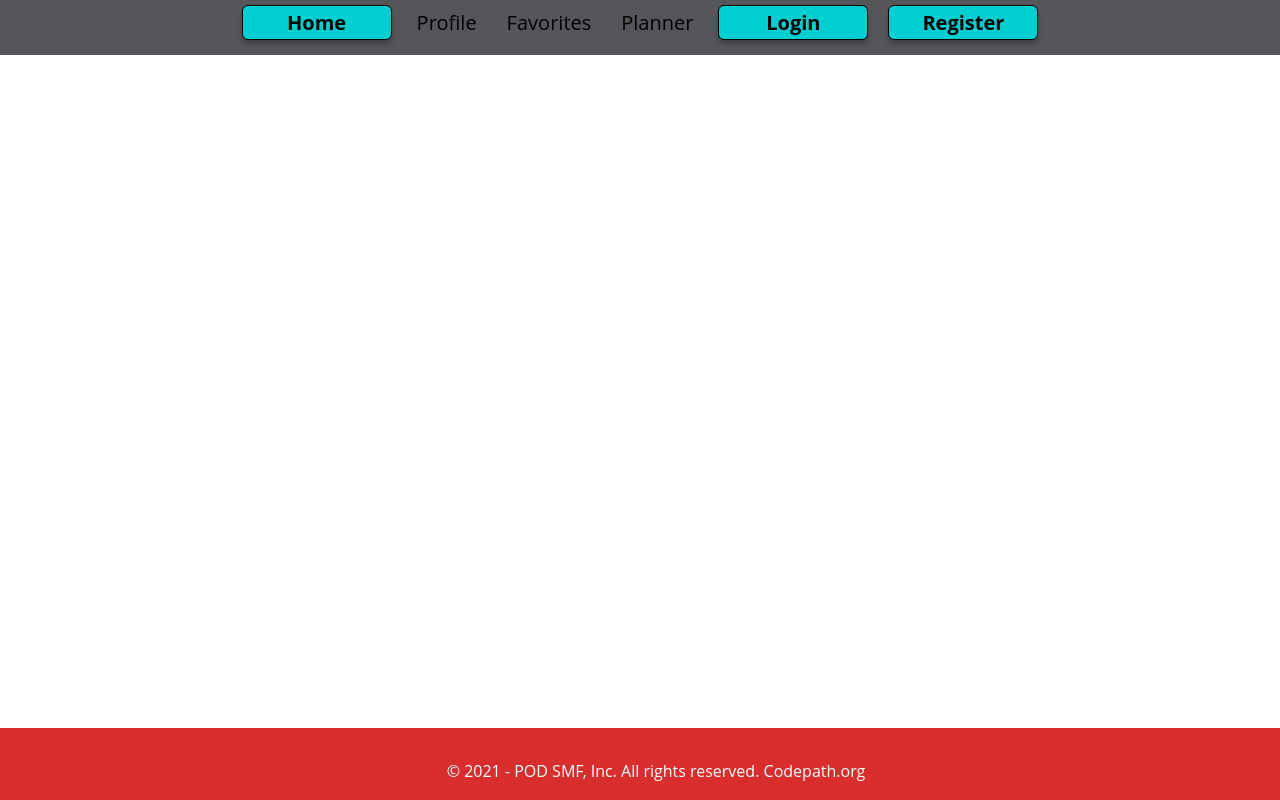
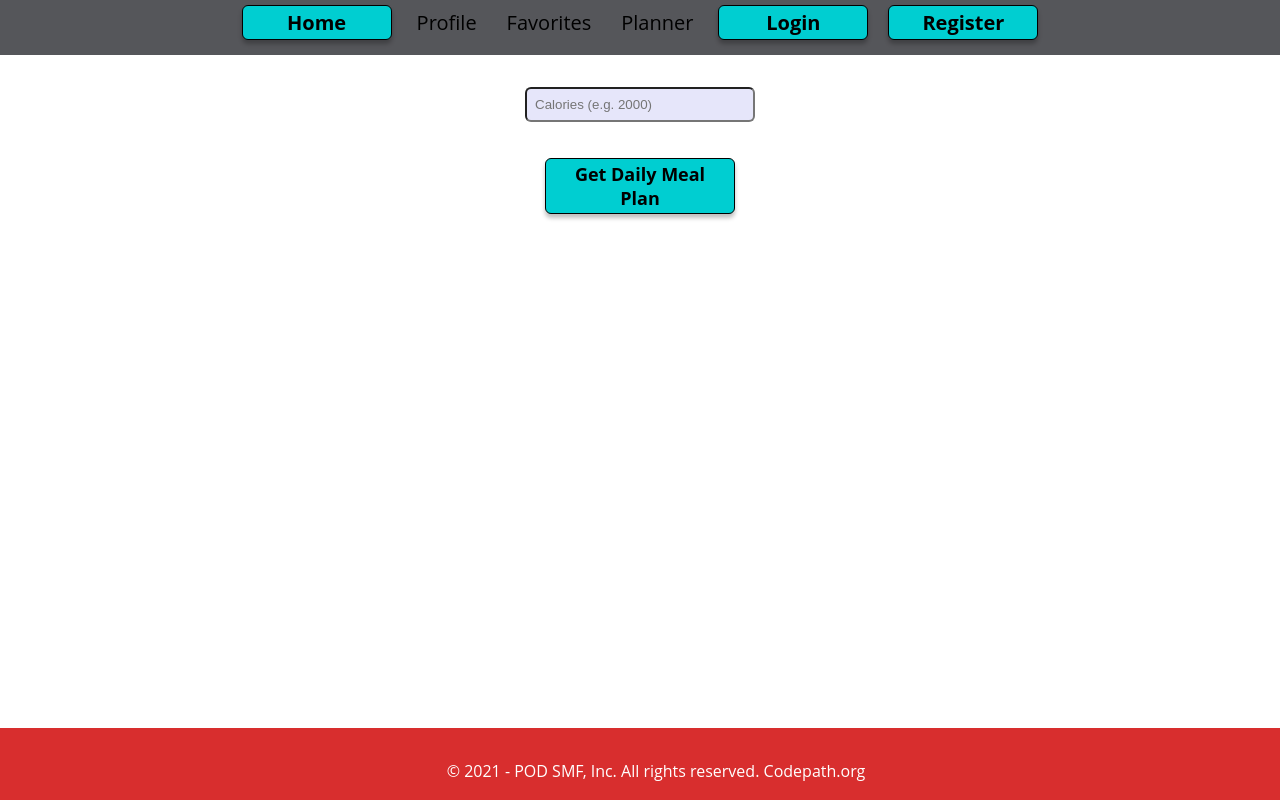
Before and after one commit to POD-SMF-Inc/site-capstone, a React (Create React App) app in the folder site_capstone_ui/: page /planner in a window 1280 px wide. Built offline with nearby package versions, Linux system fonts and the light colour scheme; no server answers.

Commit message:
added daily planner

```diff
--- a/site_capstone_ui/src/components/App/App.js
+++ b/site_capstone_ui/src/components/App/App.js
@@ -7,13 +7,13 @@
 import Navbar from '../Navbar/Navbar';
 import Footer from '../Footer/Footer';
 import API from '../../services/apiClient'
+import Planner from '../Planner/Planner';
+
 
 export default function App() {
   const [appState, setAppState] = useState({})
   const [errors, setErrors] = useState({})
   const [isLoading, setIsLoading] = useState(false)
-
-
 
 
   const handleLogout = async () => {
@@ -53,7 +53,7 @@
           <Route path='/' element={ <Home/> }/>
           <Route path='/register' element={ <Register  setAppState={setAppState}/>} />
           <Route path='/login' element={ <Login  setAppState={setAppState}/>} />
-
+          <Route path='/planner' element={ <Planner  setAppState={setAppState}/>} />
 
         </Routes>
         </> : null }
--- /dev/null
+++ b/site_capstone_ui/src/components/Planner/Meal.js
@@ -0,0 +1,31 @@
+import React, { useState, useEffect } from "react";
+
+export default function Meal({ meal }) {
+  const [imageUrl, setImageUrl] = useState("");
+
+  useEffect(() => {
+    fetch(
+      `https://api.spoonacular.com/recipes/${meal.id}/information?apiKey=7abfa1a217ad4d16b972b6c7428d92b6&includeNutrition=false`
+    )
+      .then((response) => response.json())
+      .then((data) => {
+        setImageUrl(data.image);
+      })
+      .catch(() => {
+        console.log("error");
+      });
+  }, [meal.id]);
+
+  return (
+    <article>
+      <h1>{meal.title}</h1>
+      <img src={imageUrl} alt="recipe" />
+      <ul className="instructions">
+        <li>Preparation time: {meal.readyInMinutes} minutes</li>
+        <li>Number of servings: {meal.servings}</li>
+      </ul>
+
+      <a href={meal.sourceUrl}>Go to Recipe</a>
+    </article>
+  );
+}
--- /dev/null
+++ b/site_capstone_ui/src/components/Planner/MealList.js
@@ -0,0 +1,26 @@
+import React from "react";
+import Meal from "./Meal";
+
+export default function MealList({ mealData }) {
+  const nutrients = mealData.nutrients;
+
+  return (
+    <main>
+      <section className="nutrients">
+        <h1>Macros</h1>
+        <ul>
+          <li>Calories: {nutrients.calories.toFixed(0)}</li>
+          <li>Carbohydrates: {nutrients.carbohydrates.toFixed(0)}</li>
+          <li>Fat: {nutrients.fat.toFixed(0)}</li>
+          <li>Protein: {nutrients.protein.toFixed(0)}</li>
+        </ul>
+      </section>
+
+      <section className="meals">
+        {mealData.meals.map((meal) => {
+          return <Meal key={meal.id} meal={meal} />;
+        })}
+      </section>
+    </main>
+  );
+}
--- /dev/null
+++ b/site_capstone_ui/src/components/Planner/Planner.css
@@ -0,0 +1,120 @@
+.Planner {
+    display: flex;
+    align-items: center;
+    flex-direction: column;
+    font-family: "Open Sans", Hebrew;
+  }
+
+  section {
+    margin: 2rem 0 1rem 0;
+
+  }
+
+  .controls {
+    display: flex;
+    align-items: center;
+    flex-direction: column;
+  }
+
+  input {
+    /*text-align: center;*/
+    padding: 0.5rem;
+    margin-bottom: 1rem;
+  }
+
+.getBtn {
+    /*width: 100%;
+    padding: 0.5rem 1rem;
+    background-color: #45cf8f;
+    color: #f3f3f3;
+    border: none;
+    font-family: "Roboto", sans-serif;
+    font-size: 1rem;*/
+    background-color: #00CED1;
+    border: 1px solid #000000;
+    padding: 3px 10px;
+    margin: 10px;
+    margin-bottom: 30px;
+    font-size: 18px;
+    margin-top: 20px;
+    width: 190px;
+    font-weight:bold;
+    font-family: "Open Sans", Hebrew;
+    box-shadow: 0px 4px 4px rgba(0, 0, 0, 0.25);
+    border-radius: 6px;
+  }
+
+  main {
+    display: flex;
+    flex-direction: column;
+    align-items: center;
+  }
+
+  h1 {
+    text-align: center;
+    margin-bottom: 2rem;
+  }
+
+  .nutrients ul {
+    display: flex;
+    width: 35rem;
+    justify-content: space-evenly;
+  }
+
+  .meals {
+    display: flex;
+  }
+
+  img {
+    width: 100%;
+    margin-bottom: 1rem;
+    border-radius: 6px;
+  }
+
+  article {
+    display: flex;
+    flex-direction: column;
+    padding: 2rem;
+    margin: 0 1rem;
+    max-width: 300px;
+    height: 400px;
+    box-shadow: 0 4px 8px 2px rgba(77, 77, 77, 0.15);
+    background-color: #a9dfc6;
+    border-radius: 6px;
+  }
+
+  ul {
+    list-style: none;
+  }
+
+  .instructions {
+    font-size: 0.9rem;
+    margin-bottom: 1rem;
+
+  }
+
+ /* a {
+    text-decoration: none;
+    color:#000000;
+    width: fit-content;
+    padding: 0.5rem 1rem;
+  }
+
+  a:hover {
+    cursor: pointer;
+
+  }*/
+
+  @media only screen and (max-width: 1024px) {
+    .meals {
+      flex-direction: column;
+      align-items: center;
+    }
+
+    .nutrients ul {
+      display: flex;
+      flex-direction: column;
+      align-items: center;
+      width: 100%;
+    }
+  }
--- /dev/null
+++ b/site_capstone_ui/src/components/Planner/Planner.js
@@ -0,0 +1,41 @@
+import React, { useState } from "react";
+import MealList from "./MealList";
+import './Planner.css';
+
+function Planner() {
+    const [mealData, setMealData] = useState(null);
+    const [calories, setCalories] = useState(2000);
+
+    function getMealData() {
+      fetch(
+        `https://api.spoonacular.com/mealplanner/generate?apiKey=7abfa1a217ad4d16b972b6c7428d92b6&timeFrame=day&targetCalories=${calories}`
+      )
+        .then((response) => response.json())
+        .then((data) => {
+          setMealData(data);
+        })
+        .catch(() => {
+          console.log("error");
+        });
+    }
+
+    function handleChange(e) {
+      setCalories(e.target.value);
+    }
+
+    return (
+      <div className="Planner">
+        <section className="controls">
+          <input
+            type="number"
+            placeholder="Calories (e.g. 2000)"
+            onChange={handleChange}
+          />
+          <button className= 'getBtn'onClick={getMealData}>Get Daily Meal Plan</button>
+        </section>
+        {mealData && <MealList mealData={mealData} />}
+      </div>
+    );
+  }
+
+  export default Planner;
```
